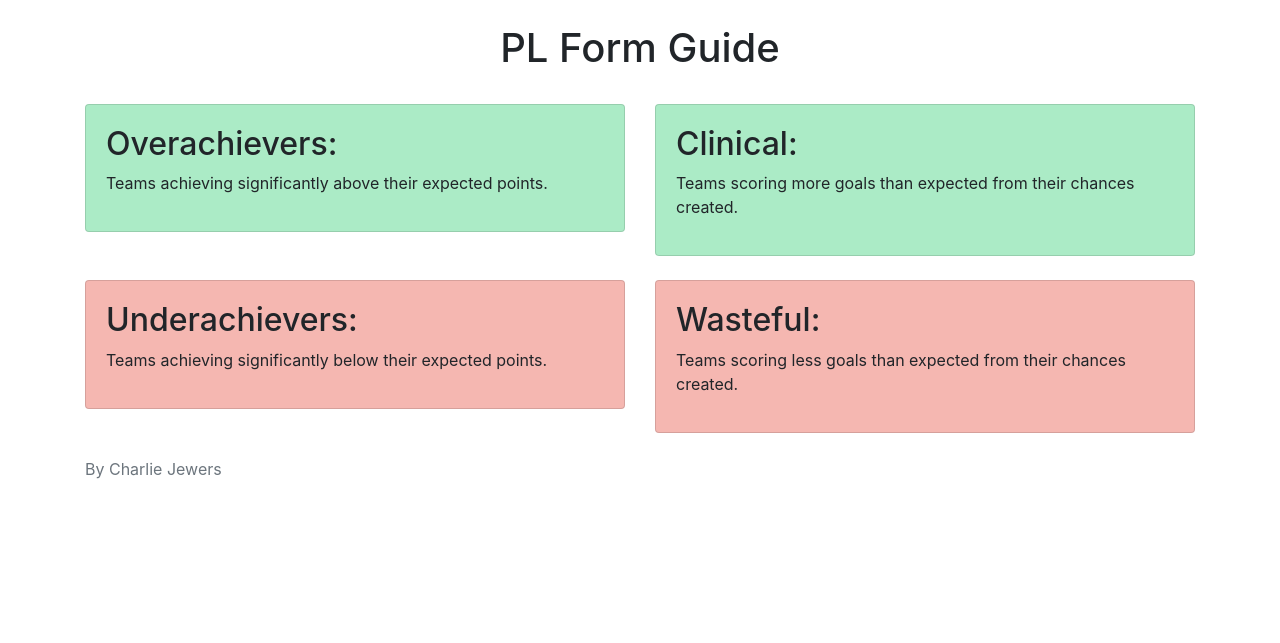
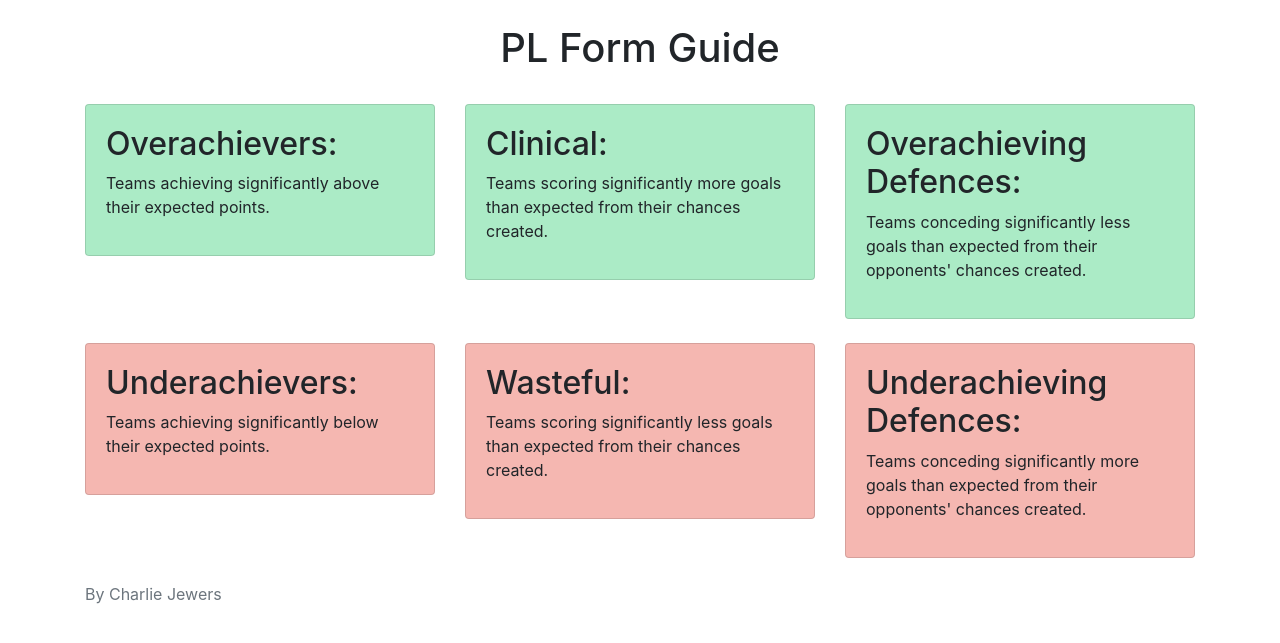
Before and after one commit to CharlieNPie/football-stats, a Flask app: page / in a window 1280 px wide. Shown: the top 643 px of the page. Run offline with Flask 2, Linux system fonts and the light colour scheme; parts of the project's set-up code (start-up, migrations or seed data) failed here and were passed over; some libraries are stand-ins or nearby versions.

Commit message:
added goals conceded section

```diff
--- a/app.py
+++ b/app.py
@@ -1,16 +1,22 @@
 from flask import Flask, render_template
-import xg_test
+import stats_backend
 
 app = Flask(__name__)
 
 #data to be displayed on pages
-form_data = xg_test.get_xpts()
-score_data = xg_test.get_xgoals()
+form_data = stats_backend.get_xpts()
+score_data = stats_backend.get_xgoals()
+goals_against_data = stats_backend.get_xgoals_against()
 
 #index route
 @app.route('/')
 def index():
-    return render_template('index.html', pts_outliers=form_data, goals_outliers=score_data)
+    return render_template(
+        'index.html',
+        pts_outliers=form_data,
+        goals_outliers=score_data,
+        conceded_outliers=goals_against_data
+        )
 
 @app.route('/players')
 def players():
--- a/templates/index.html
+++ b/templates/index.html
@@ -18,9 +18,20 @@
                 <div class="card" id="oa">
                     <div class="card-body">
                         <h2>Clinical:</h2>
-                        <p>Teams scoring more goals than expected from their chances created.</p>
+                        <p>Teams scoring significantly more goals than expected from their chances created.</p>
                         {% for team in goals_outliers[0] %}
                             <p>{{team[0]}} (+{{team[1]}})</p>
+                        {% endfor %}
+                    </div>
+                </div>
+            </div>
+            <div class="col">
+                <div class="card" id="oa">
+                    <div class="card-body">
+                        <h2>Overachieving Defences:</h2>
+                        <p>Teams conceding significantly less goals than expected from their opponents' chances created.</p>
+                        {% for team in conceded_outliers[1] %}
+                            <p>{{team[0]}} ({{team[1]}})</p>
                         {% endfor %}
                     </div>
                 </div>
@@ -44,9 +55,20 @@
                 <div class="card" id="ua">
                     <div class="card-body">
                         <h2>Wasteful:</h2>
-                        <p>Teams scoring less goals than expected from their chances created.</p>
+                        <p>Teams scoring significantly less goals than expected from their chances created.</p>
                         {% for team in goals_outliers[1] %}
                             <p>{{team[0]}} ({{team[1]}})</p>
+                        {% endfor %}
+                    </div>
+                </div>
+            </div>
+            <div class="col">
+                <div class="card" id="ua">
+                    <div class="card-body">
+                        <h2>Underachieving Defences:</h2>
+                        <p>Teams conceding significantly more goals than expected from their opponents' chances created.</p>
+                        {% for team in conceded_outliers[0] %}
+                            <p>{{team[0]}} (+{{team[1]}})</p>
                         {% endfor %}
                     </div>
                 </div>
```
Also changed, not shown: stats_backend.py (renamed from xg_test.py, +49 -9 lines).
